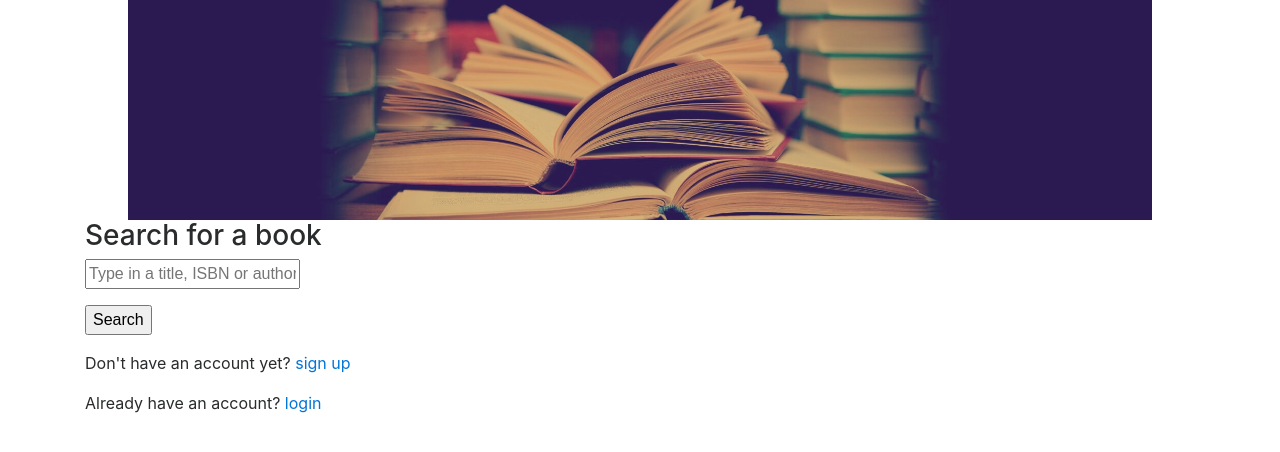
After one commit to gileadraab/Project1, a Flask app: page / in a window 1280 px wide. The commit adds this page. Shown: the top 452 px of the page. Run offline with Flask 2, Linux system fonts and the light colour scheme; some libraries are stand-ins or nearby versions.

Commit message:
created exception for wrong login, created exception for trying to create an account with an already used username, started book search process

```diff
--- a/application.py
+++ b/application.py
@@ -27,9 +27,21 @@ def encrypt_string(hash_string):
     return sha_signature
 
 #Homepage
-@app.route("/")
+@app.route("/", methods=["POST", "GET"])
 def index():
 	return render_template("index.html")
+
+
+@app.route("/books", methods=["POST", "GET"])
+def books():
+	book_search = request.form.get("books")
+	search_result = db.execute("SELECT * FROM books WHERE title = :books OR isbn = :books OR author = :books",
+		{"books": book_search}).fetchall()
+	print (search_result)
+	if len(search_result)<1:
+		return render_template("error.html", message="There is no such book")
+	else:
+		return render_template("books.html")
 
 #Login page
 @app.route("/login", methods=["POST", "GET"])
@@ -41,9 +53,12 @@ def login():
 		username = request.form.get("username")
 		password = request.form.get("password")
 		hashed_password = encrypt_string(password)
-		db.execute("SELECT * FROM users WHERE username = :username AND password = :password",
-			{"username": username, "password": hashed_password})
-		return "under construction..."
+		login_data = db.execute("SELECT * FROM users WHERE username = :username AND password = :password",
+			{"username": username, "password": hashed_password}).fetchall()
+		if len(login_data)<1:
+			return render_template("error.html", message="Wrong user or password, try again")
+		else:
+			return render_template("success.html", message="You are logged in")
 
 #Create account page
 @app.route("/create_account", methods=["POST", "GET"])
@@ -57,9 +72,14 @@ def create_account():
 		username = request.form.get("username")
 		password = request.form.get("password")
 		hashed_password = encrypt_string(password)
-		db.execute("INSERT INTO users (name, username, password) VALUES (:name, :username, :password)",
+		signup_data = db.execute("SELECT * FROM users WHERE username = :username",
+			{"username": username}).fetchall()
+		if len(signup_data)>0:
+			return render_template("error.html", message="Username already taken, choose a new one")
+		else:
+			db.execute("INSERT INTO users (name, username, password) VALUES (:name, :username, :password)",
 			{"name": name, "username": username, "password": hashed_password})
 		db.commit()
-		return "Succes!"
+		return render_template("success.html", message="You created a new account")
 
 #User page
--- a/templates/create.html
+++ b/templates/create.html
@@ -1,7 +1,7 @@
 {% extends "layout.html" %}
 
 {% block title %}
-    Login
+    Creat Account
 {% endblock %}
 
 {% block body %}
--- /dev/null
+++ b/templates/index.html
@@ -0,0 +1,17 @@
+{% extends "layout.html" %}
+
+{% block title %}
+    Home
+{% endblock %}
+
+{% block body %}
+    <h3>Search for a book</h3>
+
+    <form action="{{ url_for('books') }}" method="post">
+        <p><input type="text" name="books" placeholder = "Type in a title, ISBN or author"></p>
+        <p><button>Search</button></p>
+    </form>
+
+    <p>Don't have an account yet? <a href="{{ url_for('create_account') }}">sign up</a></p>
+    <p>Already have an account? <a href="{{ url_for('login') }}">login</a></p>
+{% endblock %}
--- a/templates/login.html
+++ b/templates/login.html
@@ -9,7 +9,7 @@
 
     <form action="{{ url_for('login') }}" method="post">
         <p><input type="text" name="username" placeholder = "Enter your username"></p>
-        <p><input type="password" password="password" placeholder = "Enter your password"></p>
+        <p><input type="password" name="password" placeholder = "Enter your password"></p>
         <p><button>Login</button></p>
     </form>
     <p>Don't have an account yet? <a href="{{ url_for('create_account') }}">sign up</a></p>
--- a/templates/success.html
+++ b/templates/success.html
@@ -7,5 +7,5 @@
 {% block body %}
     <h1>Success!</h1>
 
-    You have successfully created an account.
+    {{ message }}
 {% endblock %}
```
Also changed, not shown: templates/book.html (added, +20 -0 lines), templates/books.html (added, +20 -0 lines), templates/flight.html (deleted, +0 -25 lines), templates/flights.html (deleted, +0 -20 lines), 1 other file.
